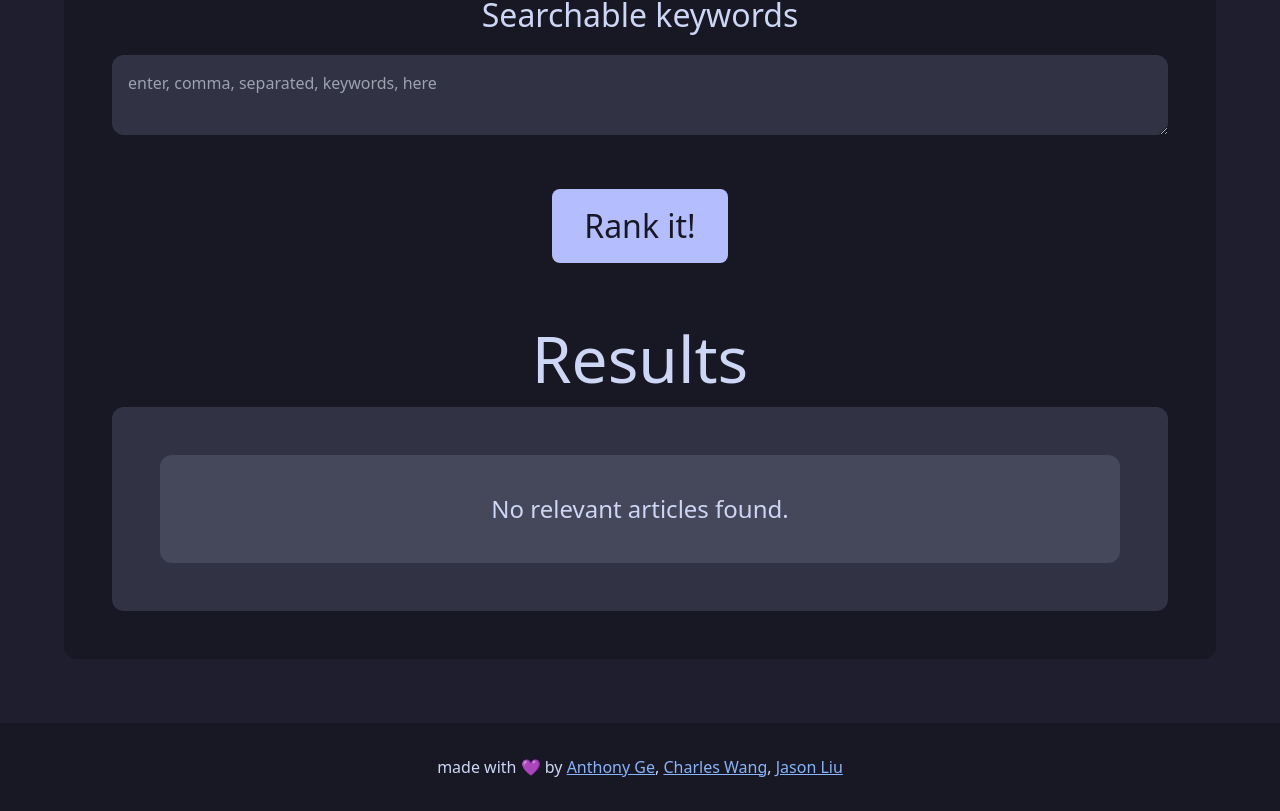
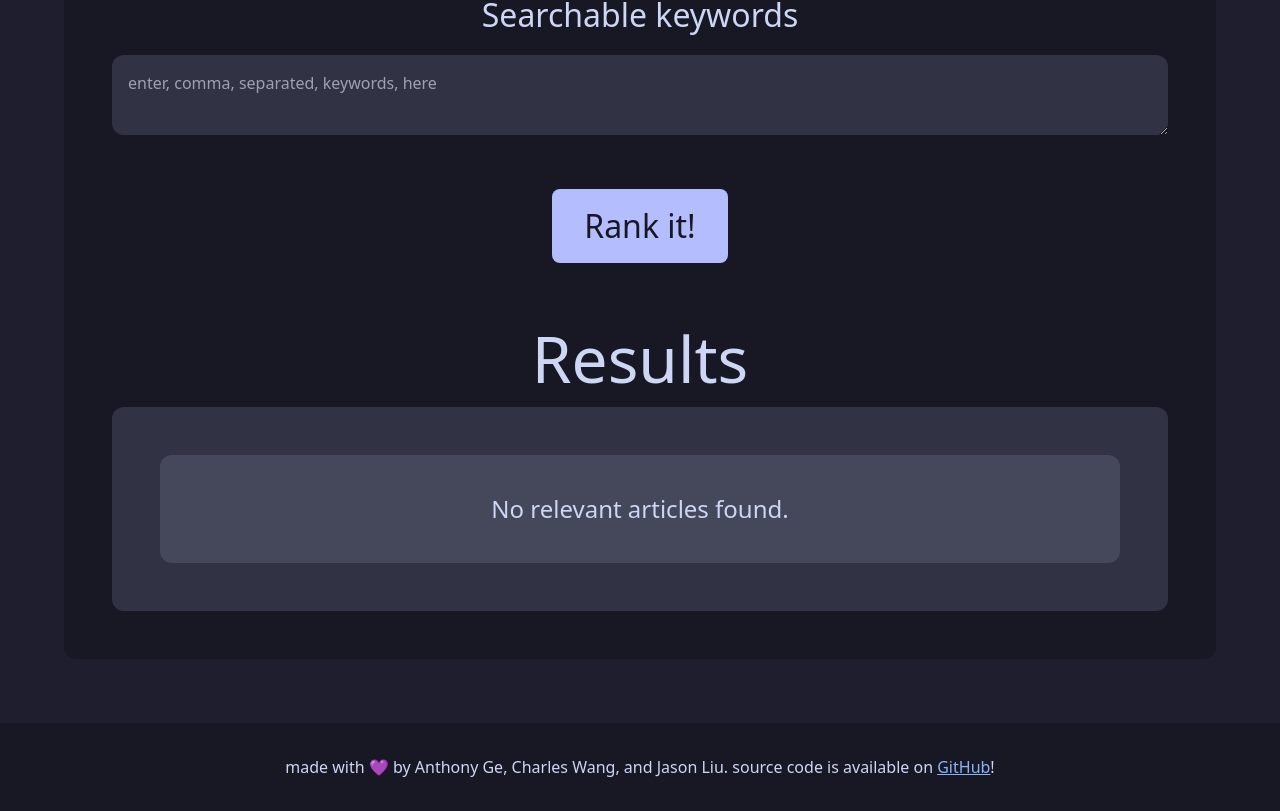
Before and after one commit to GeneralPoxter/wikiRank, a Next.js app: page / in a window 1280 px wide. Shown: the part 743-1554 px from the top of the page. Built offline with nearby package versions, Linux system fonts and the light colour scheme.

Commit message:
make footer nicer :)

```diff
--- a/components/footer.js
+++ b/components/footer.js
@@ -1,11 +1,9 @@
 import React from "react";
 
 export default function Header() {
-    const linkStyle = "underline text-[#89b4fa]";
-
     return (
         <div className='bg-[#181825] w-screen mt-[5%] text-[#cdd6f4] p-8 text-center'>
-            made with 💜 by <a href="https://github.com/geant04" target="_blank" className={linkStyle}>Anthony Ge</a>, <a href="https://github.com/aczw" target="_blank" className={linkStyle}>Charles Wang</a>, <a href="https://github.com/GeneralPoxter/wikiRank" target="_blank" className={linkStyle}>Jason Liu</a>
+            made with 💜 by Anthony Ge, Charles Wang, and Jason Liu. source code is available on <a href="https://github.com/GeneralPoxter/wikiRank" target="_blank" className="underline text-[#89b4fa]">GitHub</a>!
         </div>
     );
 }
```
